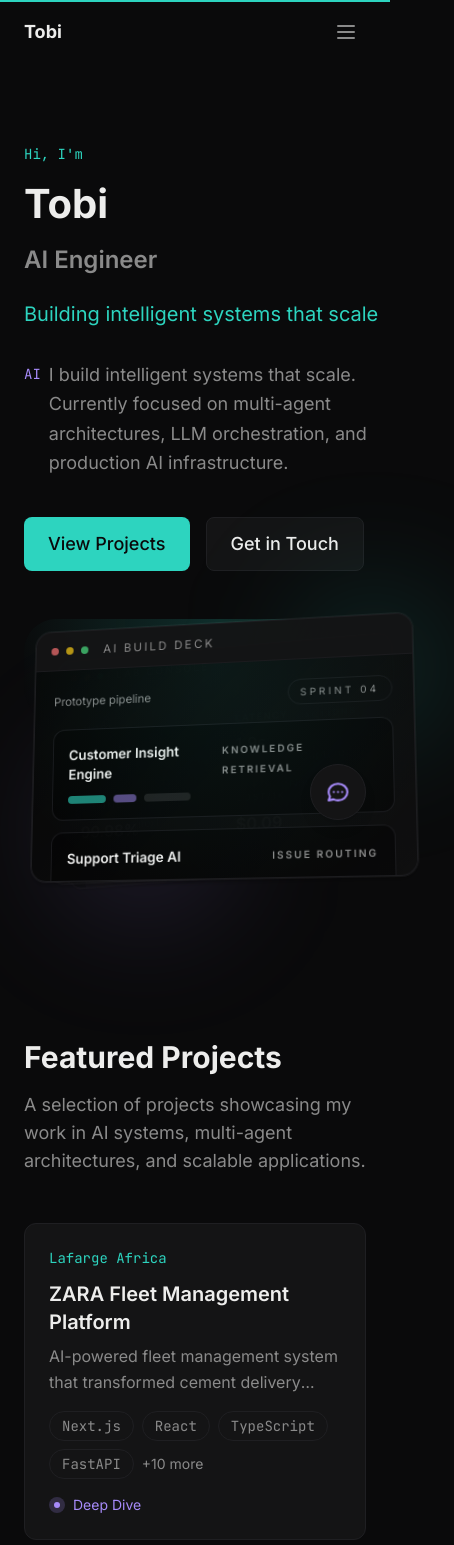
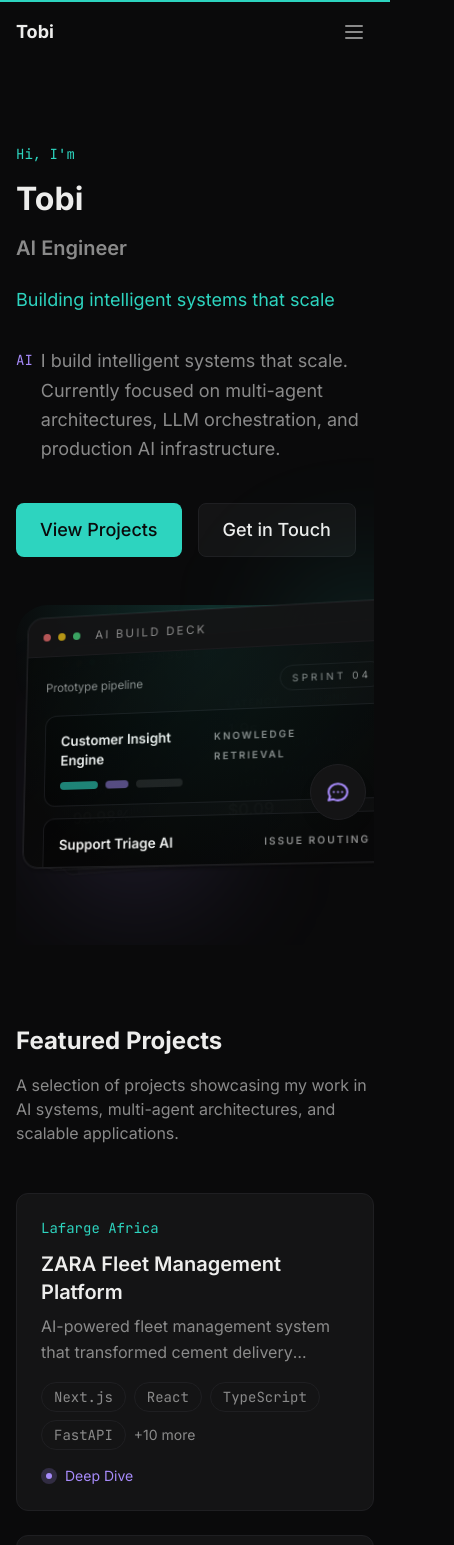
Before and after one commit to toby-adedipe/portfolio, a Next.js app: page / in a window 390 px wide. Shown: the top 1545 px of the page, 454 px wide, since content can reach past the window. Built offline with nearby package versions, Linux system fonts and the light colour scheme; no server answers.

Commit message:
made responsive

```diff
--- a/app/globals.css
+++ b/app/globals.css
@@ -20,6 +20,7 @@
 
 html {
   scroll-behavior: smooth;
+  overflow-x: hidden;
 }
 
 body {
@@ -29,6 +30,9 @@ body {
   line-height: 1.6;
   -webkit-font-smoothing: antialiased;
   -moz-osx-font-smoothing: grayscale;
+  overflow-x: hidden;
+  width: 100%;
+  max-width: 100vw;
 }
 
 /* Scrollbar styling */
--- a/app/layout.tsx
+++ b/app/layout.tsx
@@ -32,6 +32,11 @@ export const metadata: Metadata = {
     description: "AI-powered portfolio showcasing multi-agent engineering skills",
     type: "website",
   },
+  viewport: {
+    width: "device-width",
+    initialScale: 1,
+    maximumScale: 5,
+  },
 };
 
 export default function RootLayout({
--- a/app/page.tsx
+++ b/app/page.tsx
@@ -13,19 +13,19 @@ export default async function Home() {
 
   return (
     <>
-      <main className="min-h-screen pt-16">
-        <div id="hero" className="max-w-6xl mx-auto px-6 lg:px-8">
+      <main className="min-h-screen pt-16 overflow-x-hidden w-full">
+        <div id="hero" className="max-w-6xl mx-auto px-4 sm:px-6 lg:px-8 w-full">
           <Hero profile={profile} />
           <ProjectGrid projects={projects} />
           <Timeline experience={experience} />
 
           {/* Contact Section */}
           <section id="contact" className="py-section">
-            <div className="max-w-2xl">
-              <h2 className="text-3xl md:text-4xl font-bold text-text-primary mb-4">
+            <div className="max-w-2xl w-full">
+              <h2 className="text-2xl md:text-4xl font-bold text-text-primary mb-4 break-words">
                 Get in Touch
               </h2>
-              <p className="text-text-secondary text-lg mb-8">
+              <p className="text-text-secondary text-base md:text-lg mb-8 break-words">
                 Interested in working together? I&apos;m always open to discussing
                 new projects, creative ideas, or opportunities to be part of your
                 vision.
--- a/components/Navigation.tsx
+++ b/components/Navigation.tsx
@@ -33,7 +33,7 @@ export function Navigation({ name }: NavigationProps) {
           isScrolled ? "bg-background/80 backdrop-blur-md border-b border-border" : ""
         }`}
       >
-        <div className="max-w-6xl mx-auto px-6 lg:px-8">
+        <div className="max-w-6xl mx-auto px-4 sm:px-6 lg:px-8 w-full">
           <div className="flex items-center justify-between h-16">
             <button
               onClick={() => scrollTo("hero")}
--- a/components/chat/ChatPanel.tsx
+++ b/components/chat/ChatPanel.tsx
@@ -131,7 +131,7 @@ export function ChatPanel({ isOpen, onClose }: ChatPanelProps) {
             animate={{ opacity: 1, y: 0, scale: 1 }}
             exit={{ opacity: 0, y: 20, scale: 0.95 }}
             transition={{ type: "spring", damping: 25, stiffness: 300 }}
-            className="fixed bottom-24 right-6 w-[calc(100%-3rem)] max-w-md h-[500px] bg-surface border border-border rounded-xl shadow-xl z-50 flex flex-col overflow-hidden"
+            className="fixed bottom-20 sm:bottom-24 right-4 sm:right-6 w-[calc(100vw-2rem)] sm:w-[calc(100%-3rem)] max-w-md h-[500px] max-h-[70vh] bg-surface border border-border rounded-xl shadow-xl z-50 flex flex-col overflow-hidden"
           >
             {/* Header */}
             <div className="flex items-center justify-between p-4 border-b border-border">
@@ -212,12 +212,12 @@ export function ChatPanel({ isOpen, onClose }: ChatPanelProps) {
                   onChange={(e) => setInput(e.target.value)}
                   placeholder="Ask about projects, skills..."
                   disabled={isLoading}
-                  className="flex-1 bg-background border border-border rounded-lg px-4 py-2 text-sm text-text-primary placeholder-text-secondary focus:outline-none focus:border-accent transition-colors disabled:opacity-50"
+                  className="flex-1 bg-background border border-border rounded-lg px-4 py-2 text-base text-text-primary placeholder-text-secondary focus:outline-none focus:border-accent transition-colors disabled:opacity-50 min-w-0"
                 />
                 <button
                   type="submit"
                   disabled={!input.trim() || isLoading}
-                  className="px-4 py-2 bg-accent text-background rounded-lg text-sm font-medium hover:bg-accent/90 transition-colors disabled:opacity-50 disabled:cursor-not-allowed"
+                  className="px-4 py-2 bg-accent text-background rounded-lg text-sm font-medium hover:bg-accent/90 transition-colors disabled:opacity-50 disabled:cursor-not-allowed shrink-0"
                 >
                   {isLoading ? "..." : "Send"}
                 </button>
--- a/components/experience/RoleCard.tsx
+++ b/components/experience/RoleCard.tsx
@@ -30,11 +30,11 @@ export function RoleCard({ role, isLast = false }: RoleCardProps) {
         onClick={() => setIsExpanded(!isExpanded)}
       >
         <div className="flex flex-wrap items-start justify-between gap-2 mb-2">
-          <div>
-            <h3 className="text-lg font-semibold text-text-primary">
+          <div className="flex-1 min-w-0">
+            <h3 className="text-lg font-semibold text-text-primary break-words">
               {role.title}
             </h3>
-            <p className="text-accent font-medium">{role.company}</p>
+            <p className="text-accent font-medium break-words">{role.company}</p>
           </div>
           <span className="text-sm font-mono text-text-secondary shrink-0">
             {role.period}
@@ -58,8 +58,8 @@ export function RoleCard({ role, isLast = false }: RoleCardProps) {
                   transition={{ delay: idx * 0.1 }}
                   className="flex items-start gap-2 text-text-secondary"
                 >
-                  <span className="text-accent mt-1.5">-</span>
-                  <span>{highlight}</span>
+                  <span className="text-accent mt-1.5 shrink-0">-</span>
+                  <span className="break-words">{highlight}</span>
                 </motion.li>
               ))}
             </motion.ul>
--- a/components/experience/Timeline.tsx
+++ b/components/experience/Timeline.tsx
@@ -10,23 +10,23 @@ interface TimelineProps {
 
 export function Timeline({ experience }: TimelineProps) {
   return (
-    <section id="experience" className="py-section">
+    <section id="experience" className="py-section w-full">
       <motion.div
         initial={{ opacity: 0, y: 20 }}
         whileInView={{ opacity: 1, y: 0 }}
         viewport={{ once: true }}
         className="mb-12"
       >
-        <h2 className="text-3xl md:text-4xl font-bold text-text-primary mb-4">
+        <h2 className="text-2xl md:text-4xl font-bold text-text-primary mb-4 break-words">
           Experience
         </h2>
-        <p className="text-text-secondary text-lg max-w-2xl">
+        <p className="text-text-secondary text-base md:text-lg max-w-2xl break-words">
           My journey building software and AI systems across different
           industries and scales.
         </p>
       </motion.div>
 
-      <div className="max-w-2xl">
+      <div className="max-w-2xl w-full">
         {experience.roles.map((role, index) => (
           <RoleCard
             key={`${role.company}-${role.title}`}
--- a/components/hero/Hero.tsx
+++ b/components/hero/Hero.tsx
@@ -20,9 +20,9 @@ export function Hero({ profile }: HeroProps) {
   };
 
   return (
-    <section className="min-h-[90vh] py-section flex items-center">
+    <section className="min-h-[90vh] py-section flex items-center overflow-hidden">
       <div className="grid w-full items-center gap-12 lg:grid-cols-[minmax(0,1fr)_minmax(0,1fr)]">
-        <div className="max-w-2xl lg:pr-8">
+        <div className="max-w-2xl lg:pr-8 w-full">
           <motion.div
             initial={{ opacity: 0, y: 20 }}
             animate={{ opacity: 1, y: 0 }}
@@ -37,7 +37,7 @@ export function Hero({ profile }: HeroProps) {
             initial={{ opacity: 0, y: 20 }}
             animate={{ opacity: 1, y: 0 }}
             transition={{ duration: 0.5, delay: 0.1 }}
-            className="text-hero-sm md:text-hero font-bold text-text-primary mb-4"
+            className="text-hero-sm md:text-hero font-bold text-text-primary mb-4 break-words"
           >
             {profile.name}
           </motion.h1>
@@ -46,7 +46,7 @@ export function Hero({ profile }: HeroProps) {
             initial={{ opacity: 0, y: 20 }}
             animate={{ opacity: 1, y: 0 }}
             transition={{ duration: 0.5, delay: 0.15 }}
-            className="text-2xl md:text-4xl font-semibold text-text-secondary mb-6"
+            className="text-xl md:text-4xl font-semibold text-text-secondary mb-6 break-words"
           >
             {profile.title}
           </motion.h2>
@@ -55,7 +55,7 @@ export function Hero({ profile }: HeroProps) {
             initial={{ opacity: 0, y: 20 }}
             animate={{ opacity: 1, y: 0 }}
             transition={{ duration: 0.5, delay: 0.2 }}
-            className="text-xl text-accent mb-8"
+            className="text-lg md:text-xl text-accent mb-8 break-words"
           >
             {profile.tagline}
           </motion.p>
--- a/components/projects/ProjectCard.tsx
+++ b/components/projects/ProjectCard.tsx
@@ -19,9 +19,9 @@ export function ProjectCard({ project, onExplain }: ProjectCardProps) {
       transition={{ duration: 0.3 }}
       className="group h-full flex flex-col bg-surface border border-border rounded-xl p-6 hover:border-accent/30 hover:shadow-card-hover transition-all duration-300"
     >
-      <div className="flex items-start justify-between mb-3">
-        <span className="text-sm font-mono text-accent">{project.company}</span>
-        <div className="flex gap-2">
+      <div className="flex items-start justify-between mb-3 gap-2">
+        <span className="text-sm font-mono text-accent break-words flex-1 min-w-0">{project.company}</span>
+        <div className="flex gap-2 shrink-0">
           {project.github && (
             <a
               href={project.github}
@@ -65,11 +65,11 @@ export function ProjectCard({ project, onExplain }: ProjectCardProps) {
         </div>
       </div>
 
-      <h3 className="text-xl font-semibold text-text-primary mb-2 group-hover:text-accent transition-colors">
+      <h3 className="text-xl font-semibold text-text-primary mb-2 group-hover:text-accent transition-colors break-words">
         {project.title}
       </h3>
 
-      <p className="text-text-secondary mb-4 line-clamp-2">{project.summary}</p>
+      <p className="text-text-secondary mb-4 line-clamp-2 break-words">{project.summary}</p>
 
       <div className="flex flex-wrap gap-2 mb-4 flex-grow">
         {project.tech.slice(0, 4).map((tech) => (
--- a/components/projects/ProjectGrid.tsx
+++ b/components/projects/ProjectGrid.tsx
@@ -37,17 +37,17 @@ export function ProjectGrid({ projects }: ProjectGridProps) {
   }, [projects, selectedProjectSlug]);
 
   return (
-    <section id="projects" className="py-section">
+    <section id="projects" className="py-section w-full">
       <motion.div
         initial={{ opacity: 0, y: 20 }}
         whileInView={{ opacity: 1, y: 0 }}
         viewport={{ once: true }}
         className="mb-12"
       >
-        <h2 className="text-3xl md:text-4xl font-bold text-text-primary mb-4">
+        <h2 className="text-2xl md:text-4xl font-bold text-text-primary mb-4 break-words">
           Featured Projects
         </h2>
-        <p className="text-text-secondary text-lg max-w-2xl">
+        <p className="text-text-secondary text-base md:text-lg max-w-2xl break-words">
           A selection of projects showcasing my work in AI systems, multi-agent
           architectures, and scalable applications.
         </p>
--- a/tailwind.config.ts
+++ b/tailwind.config.ts
@@ -23,7 +23,7 @@ const config: Config = {
       },
       fontSize: {
         "hero": ["4rem", { lineHeight: "1.1", fontWeight: "700" }],
-        "hero-sm": ["2.5rem", { lineHeight: "1.2", fontWeight: "700" }],
+        "hero-sm": ["2rem", { lineHeight: "1.2", fontWeight: "700" }],
       },
       spacing: {
         "section": "5rem",
```
Also changed, not shown: components/projects/ExplanationPanel.tsx (+8 -8 lines).
